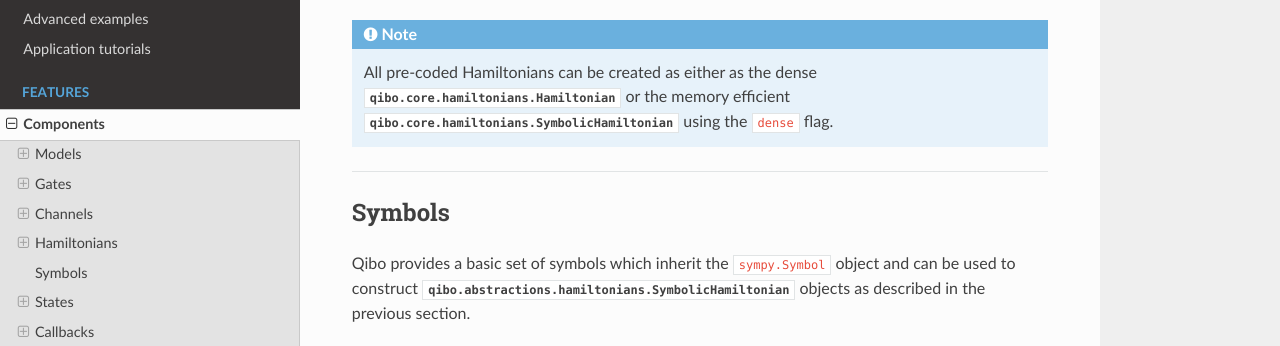
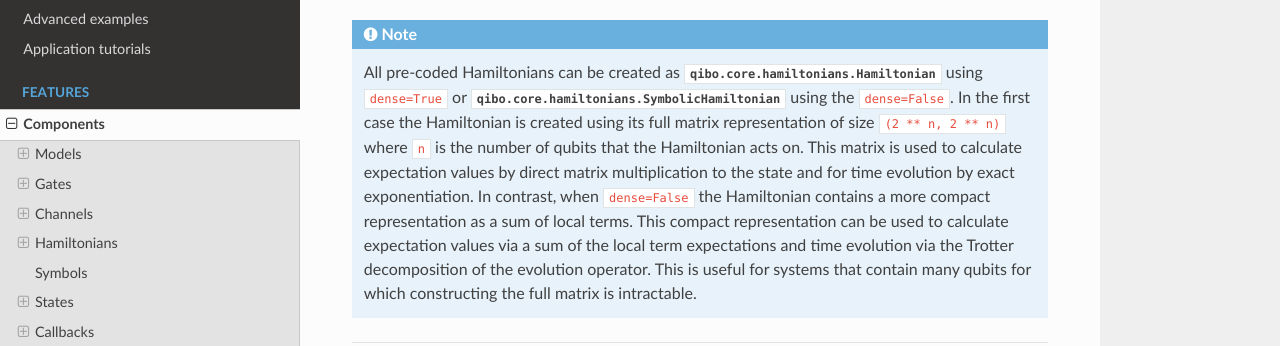
Before and after one commit to qiboteam/qibo, a Sphinx documentation site: the page built from doc/source/qibo.rst, in a window 1280 px wide and 900 px high, scrolled down 12758 px, cut to the strip 195-541 px from the top of the window. Built offline with Sphinx 7.4.7 and the Read the Docs theme 2.0.0, drawn with Linux system fonts in a browser that asks for light colours; pages that are not in the unit, such as notebooks, are missing from menus.

Commit message:
Document dense flag

```diff
--- a/doc/source/qibo.rst
+++ b/doc/source/qibo.rst
@@ -570,9 +570,20 @@ Max Cut
 
 
 .. note::
-    All pre-coded Hamiltonians can be created as either as the dense
-    :class:`qibo.core.hamiltonians.Hamiltonian` or the memory efficient
-    :class:`qibo.core.hamiltonians.SymbolicHamiltonian` using the ``dense`` flag.
+    All pre-coded Hamiltonians can be created as
+    :class:`qibo.core.hamiltonians.Hamiltonian` using ``dense=True``
+    or :class:`qibo.core.hamiltonians.SymbolicHamiltonian`
+    using the ``dense=False``. In the first case the Hamiltonian is created
+    using its full matrix representation of size ``(2 ** n, 2 ** n)``
+    where ``n`` is the number of qubits that the Hamiltonian acts on. This
+    matrix is used to calculate expectation values by direct matrix multiplication
+    to the state and for time evolution by exact exponentiation.
+    In contrast, when ``dense=False`` the Hamiltonian contains a more compact
+    representation as a sum of local terms. This compact representation can be
+    used to calculate expectation values via a sum of the local term expectations
+    and time evolution via the Trotter decomposition of the evolution operator.
+    This is useful for systems that contain many qubits for which constructing
+    the full matrix is intractable.
 
 _______________________
 
```
Also changed, not shown: doc/source/advancedexamples.rst (+6 -2 lines), 1 other file.
